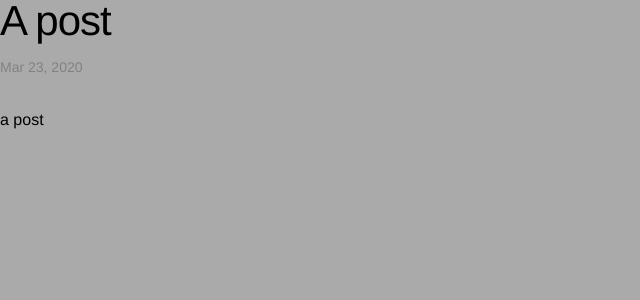
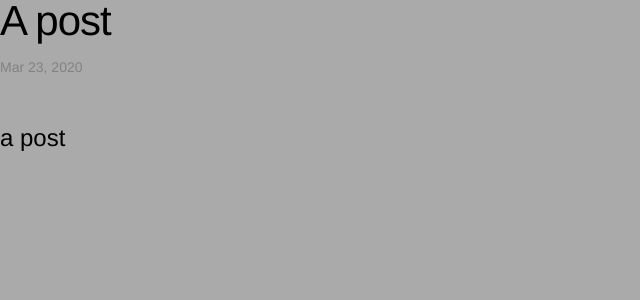
Before and after one commit to pedro006/new-test-site, a Jekyll site: the page built from _posts/2020-03-23-a-post.markdown, in a window 1280 px wide. Shown: the top 300 px of the page, without its empty margins (0-640 px from the left). Built offline with Jekyll 4.4.1, drawn with Linux system fonts in a browser that asks for light colours.

Commit message:
Update swiper-css.scss

```diff
--- a/_sass/swiper-css.scss
+++ b/_sass/swiper-css.scss
@@ -12,3 +12,15 @@
 .swiper-scrollbar {
   display: none !important;
 }
+
+body {
+  paddiing: 0.5em !important;
+}
+
+p {
+  color: #000;
+  font-size: 1.5em;
+  line-height: 1.5em;
+  margin-bottom: 3em;
+  font-weight: 400;
+}
```
